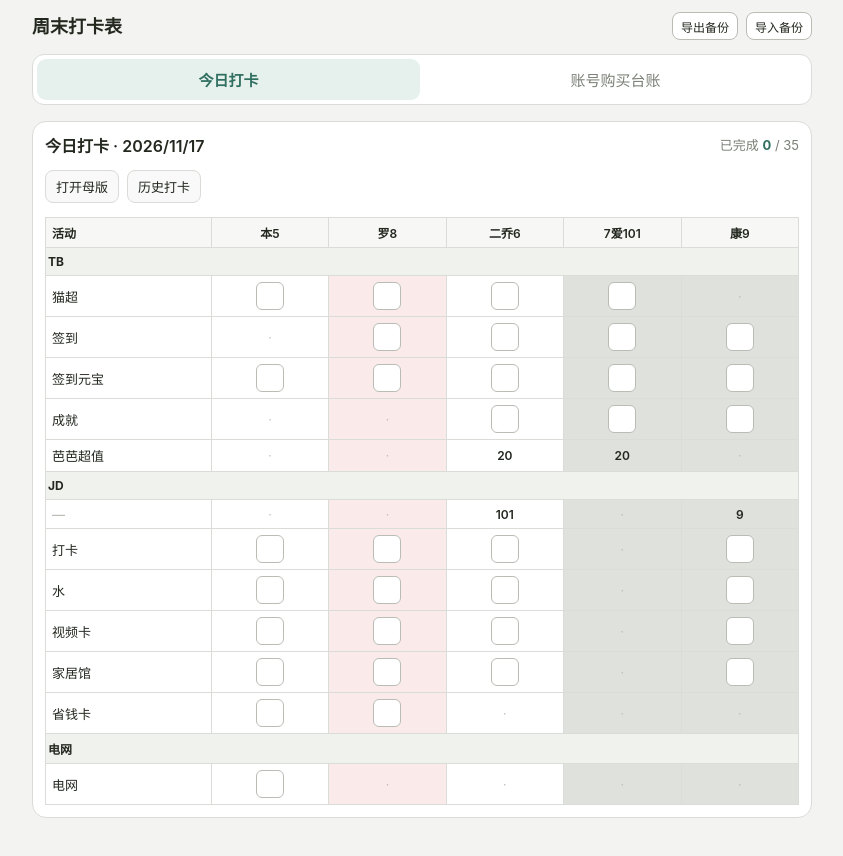
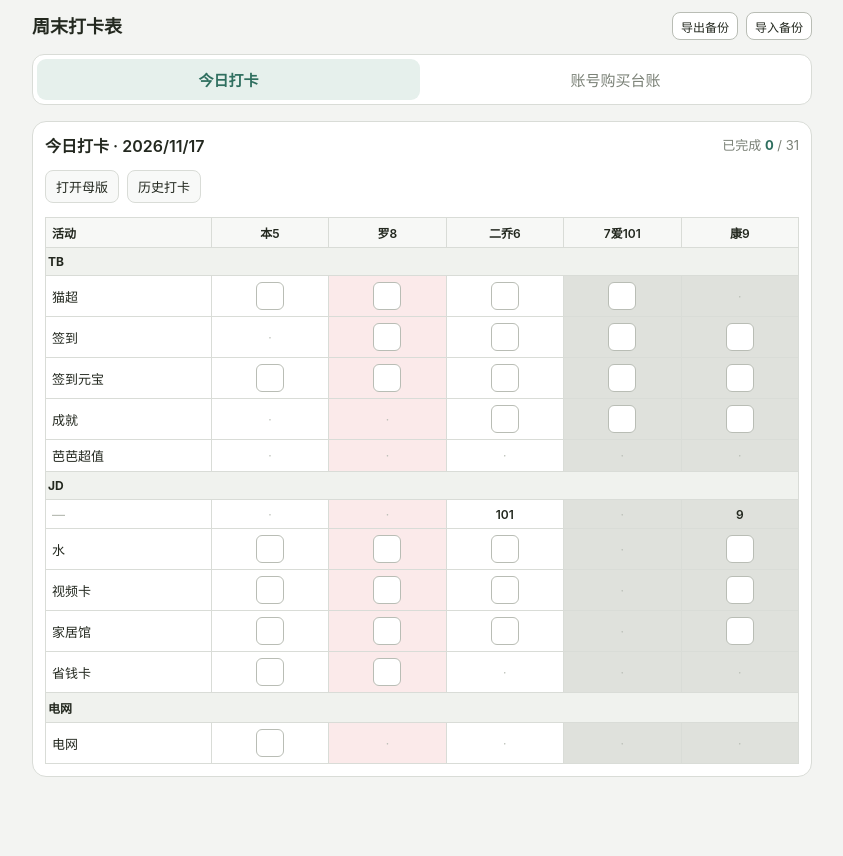
Before and after one commit to ccocola/my-checkin-web, a plain HTML site: page index.html in a window 1280 px wide. Shown: the whole page, without its empty margins (218-1061 px from the left). Drawn offline with Linux system fonts and the light colour scheme.

Commit message:
Update index.html

```diff
--- a/index.html
+++ b/index.html
@@ -191,7 +191,6 @@ groups:[
 ]},
 {id:uid(), name:'JD', rows:[
 {id:uid(), label:'', header:true, targets:{}, cells:{}},
-{id:uid(), label:'打卡',   targets:{}, cells:{}},
 {id:uid(), label:'水',     targets:{}, cells:{}},
 {id:uid(), label:'视频卡', targets:{}, cells:{}},
 {id:uid(), label:'家居馆', targets:{}, cells:{}},
@@ -215,15 +214,13 @@ return grp.rows.find(r=>r.label===label);
 const setCells=(r,arr)=>{arr.forEach(k=>{r.cells[C[k].id]=1;});};
 const setTarget=(r,k,v)=>{r.targets[C[k].id]=v;};
 
-setCells(row('TB','猫超'),     ['b','c','d','e']);
+setCells(row('TB','成就'),     ['d','e','f']);
 setCells(row('TB','签到'),     ['c','d','e','f']);
 setCells(row('TB','签到元宝'), ['b','c','d','e','f']);
-setCells(row('TB','成就'),     ['d','e','f']);
-setTarget(row('TB','芭芭超值'),'d','20'); setTarget(row('TB','芭芭超值'),'e','20');
+setCells(row('TB','猫超'),     ['b','c','d','e']);
 
 const jdHead = row('JD','');
 setTarget(jdHead,'d','101'); setTarget(jdHead,'f','9');
-setCells(row('JD','打卡'),   ['b','c','d','f']);
 setCells(row('JD','水'),     ['b','c','d','f']);
 setCells(row('JD','视频卡'), ['b','c','d','f']);
 setCells(row('JD','家居馆'), ['b','c','d','f']);
```
